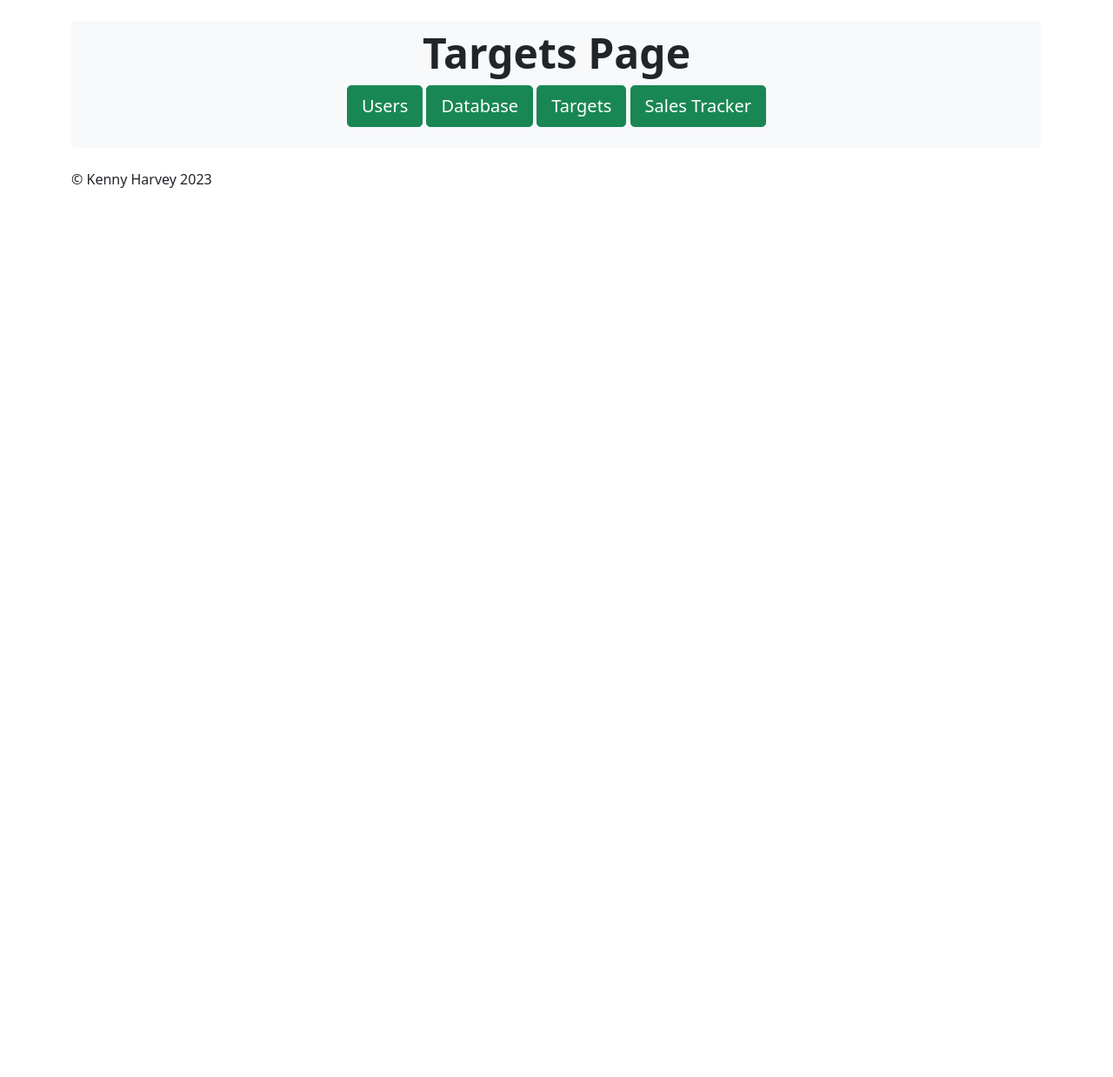
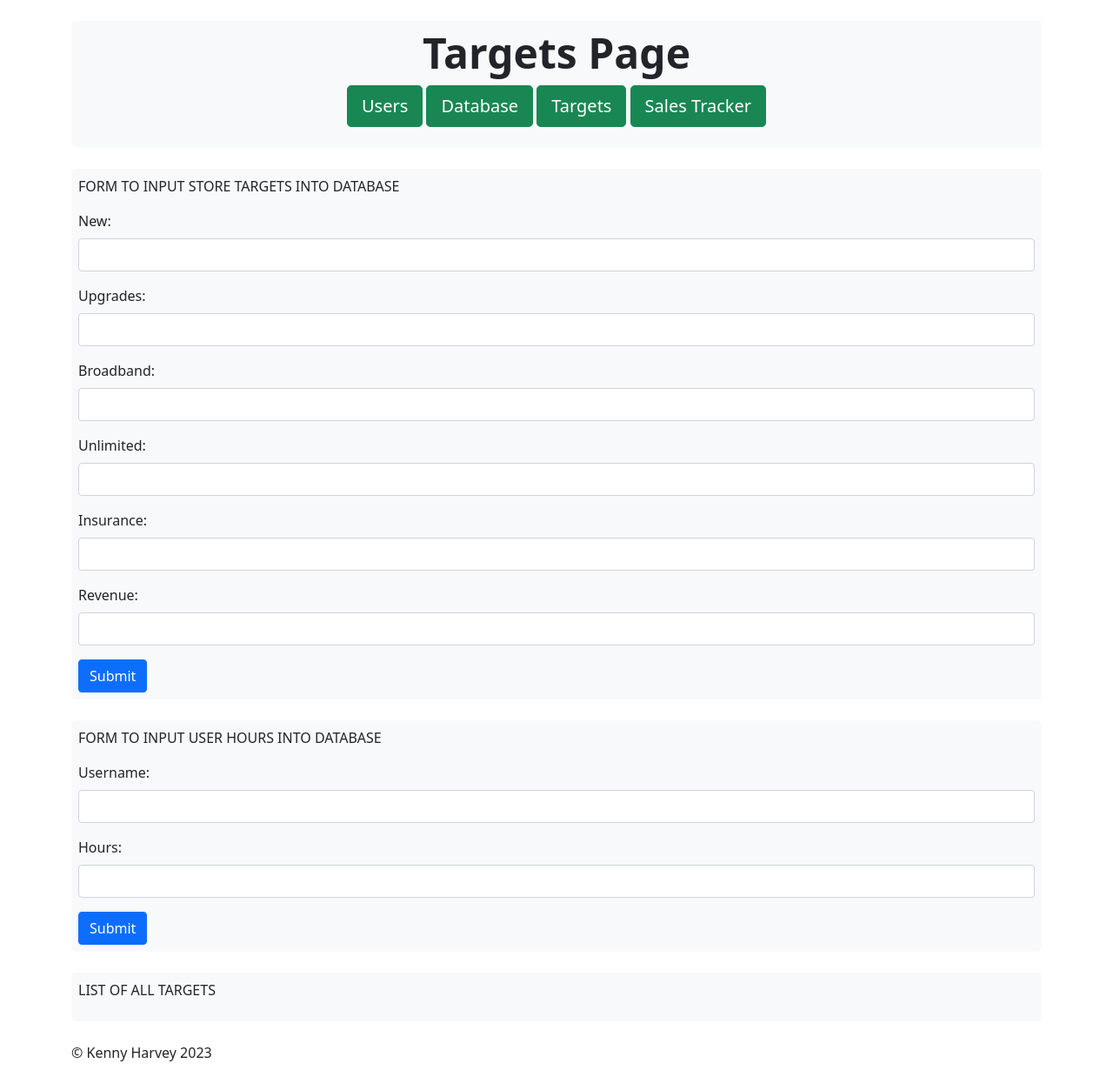
Before and after one commit to TM470-Kenny/TM470_Web_Application, a Flask app: page /targets/ in a window 1280 px wide. Shown: the part 73-1311 px from the top of the page at 87% size. Before the commit the page ends 289 px from the top, so only its background shows below. Run offline with Flask 3, Linux system fonts and the light colour scheme; some libraries are stand-ins or nearby versions.

Commit message:
Basic form layouts for all forms created
Some further elements will need to be added in the future, as well as updates on the input types and validators of the elements. Concentrating on creating a usable product at each stage so can refactor later

```diff
--- a/Sales_tracker/forms.py
+++ b/Sales_tracker/forms.py
@@ -1,6 +1,6 @@
 from flask_wtf import FlaskForm
-from wtforms import StringField, SubmitField, SelectField, RadioField, IntegerField, DecimalField
-from wtforms.validators import DataRequired, NumberRange
+from wtforms import StringField, SubmitField, SelectField, RadioField, IntegerField, DecimalField, PasswordField
+from wtforms.validators import DataRequired, NumberRange, InputRequired, Email
 
 
 # form design for sales tracker form
@@ -28,8 +28,37 @@ class SalesForm(FlaskForm):
 class ProductsForm(FlaskForm):
     device_name = StringField('Device Name:')
     data_amount = IntegerField('Data Amount:')
-    contract_length = SelectField('Contract Length:', choices=[12, 24, 36])
+    contract_length = SelectField('Contract Length:', choices=['', 12, 24, 36])
     price = DecimalField('Price:')
     revenue = DecimalField('Revenue:')
     commission = DecimalField('Commission:')
     submit = SubmitField('Submit')
+
+
+class UsersForm(FlaskForm):
+    firstname = StringField('First name:', validators=[InputRequired()])
+    lastname = StringField('Last name:', validators=[InputRequired()])
+    email = StringField('Email:', validators=[Email()])
+    submit = SubmitField('Submit')
+
+
+class TargetForm(FlaskForm):
+    new = IntegerField('New:')
+    upgrades = IntegerField('Upgrades:')
+    broadband = IntegerField('Broadband:')
+    unlimited = IntegerField('Unlimited:')
+    insurance = IntegerField('Insurance:')
+    revenue = IntegerField('Revenue:')
+    submit = SubmitField('Submit')
+
+
+class HoursForm(FlaskForm):
+    username = StringField('Username:')
+    hours = IntegerField('Hours:')
+    submit = SubmitField('Submit')
+
+
+class LoginForm(FlaskForm):
+    username = StringField('Username:', validators=[InputRequired()])
+    password = PasswordField('Password:', validators=[InputRequired()])
+    submit = SubmitField('Submit')
--- a/Sales_tracker/main.py
+++ b/Sales_tracker/main.py
@@ -1,7 +1,7 @@
 from flask import Flask, render_template, redirect, url_for
 from flask_bootstrap import Bootstrap5
 
-from forms import SalesForm, ProductsForm
+from forms import SalesForm, ProductsForm, HoursForm, TargetForm, LoginForm, UsersForm
 
 import os
 from flask_sqlalchemy import SQLAlchemy
@@ -110,13 +110,15 @@ bootstrap = Bootstrap5(app)
 # basic route for login page - linking to html file
 @app.route('/')
 def login():
-    return render_template("login.html")
+    login_form = LoginForm()
+    return render_template("login.html", login_form=login_form)
 
 
 # route for users page
 @app.route('/users/')
 def users():
-    return render_template("users.html")
+    users_form = UsersForm()
+    return render_template("users.html", users_form=users_form)
 
 
 # route for database page
@@ -142,7 +144,9 @@ def database():
 # route for targets page
 @app.route('/targets/')
 def targets():
-    return render_template("targets.html")
+    target_form = TargetForm()
+    hours_form = HoursForm()
+    return render_template("targets.html", hours_form=hours_form, target_form=target_form)
 
 
 # route for sales tracker page
--- a/Sales_tracker/templates/database.html
+++ b/Sales_tracker/templates/database.html
@@ -39,7 +39,7 @@
 				<p>FORM TO INPUT PRODUCTS INTO DATABASE</p>
 				{{ render_form(products_form) }}
 			</div>
-			<div id="sales_list" class="p-2 mb-4 bg-light rounded-3">
+			<div id="products_list" class="p-2 mb-4 bg-light rounded-3">
 				<p>LIST OF ALL PRODUCTS AVAILABLE</p>
 				<ul>
 				{% for all_products in all_products %}
--- a/Sales_tracker/templates/login.html
+++ b/Sales_tracker/templates/login.html
@@ -4,6 +4,7 @@
     <meta charset="UTF-8">
     <title>Login Page</title>
     <link href="https://cdn.jsdelivr.net/npm/bootstrap@5.0.2/dist/css/bootstrap.min.css" rel="stylesheet">
+	{% from 'bootstrap5/form.html' import render_form %}
 </head>
 <body>
 <div class="container">
@@ -22,8 +23,7 @@
 				<div class="container-fluid py-5 text-center">
 					<h1 class="display-5 fw-bold">Login Page</h1>
 					<p>
-						<a class="btn btn-lg btn-success" href="/sales/" role="button">Login</a>
-                        <a class="btn btn-lg btn-success" href="signup" role="button">Reset Password</a>
+						{{ render_form(login_form) }}
 					</p>
 				</div>
 			</div>
--- a/Sales_tracker/templates/targets.html
+++ b/Sales_tracker/templates/targets.html
@@ -3,7 +3,8 @@
 <head>
     <meta charset="UTF-8">
     <title>Targets Page</title>
-<link href="https://cdn.jsdelivr.net/npm/bootstrap@5.0.2/dist/css/bootstrap.min.css" rel="stylesheet">
+	<link href="https://cdn.jsdelivr.net/npm/bootstrap@5.0.2/dist/css/bootstrap.min.css" rel="stylesheet">
+	{% from 'bootstrap5/form.html' import render_form %}
 </head>
 <body>
 <div class="container">
@@ -34,6 +35,17 @@
 					</p>
 				</div>
 			</div>
+			<div id="targets_form" class="p-2 mb-4 bg-light rounded-3">
+				<p>FORM TO INPUT STORE TARGETS INTO DATABASE</p>
+				{{ render_form(target_form) }}
+			</div>
+			<div id="hours_form" class="p-2 mb-4 bg-light rounded-3">
+				<p>FORM TO INPUT USER HOURS INTO DATABASE</p>
+				{{ render_form(hours_form) }}
+			</div>
+			<div id="targets_list" class="p-2 mb-4 bg-light rounded-3">
+				<p>LIST OF ALL TARGETS</p>
+			</div>
 			<footer class="footer">
 
 				<p>&copy; Kenny Harvey 2023</p>
```
Also changed, not shown: Sales_tracker/templates/sales.html (+0 -13 lines), Sales_tracker/templates/users.html (+9 -1 lines).
